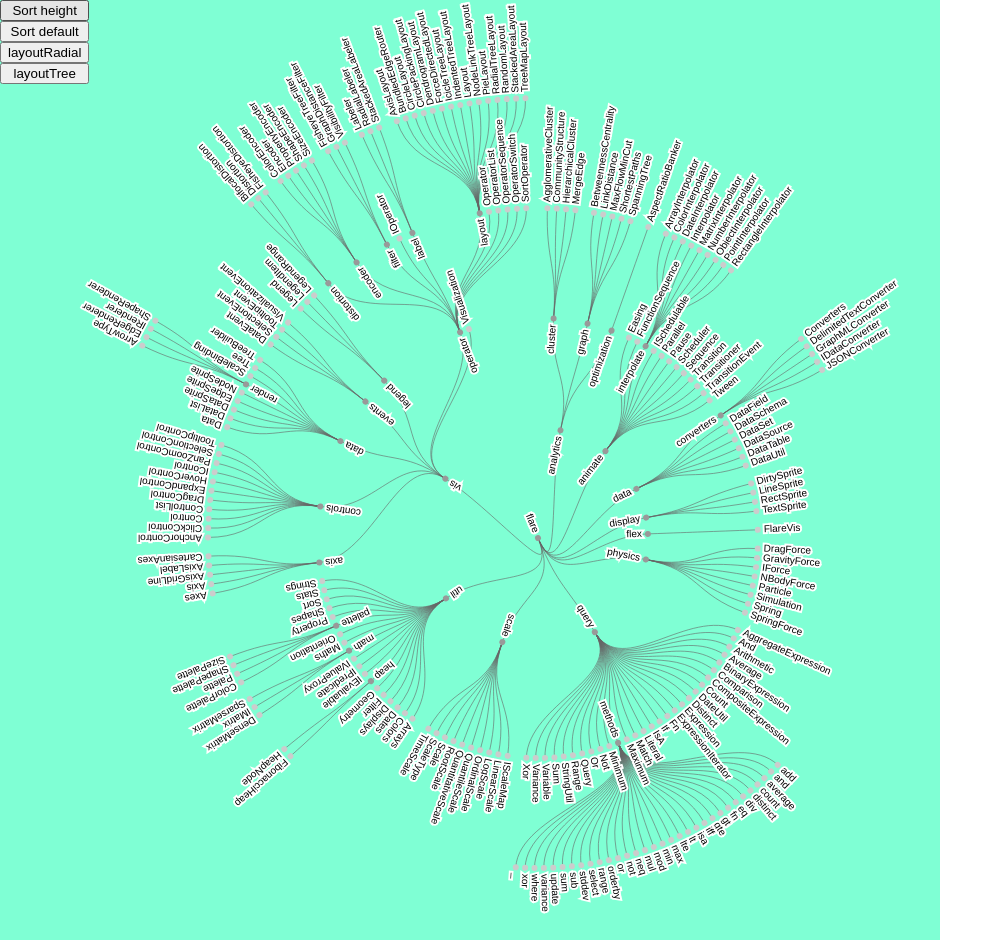
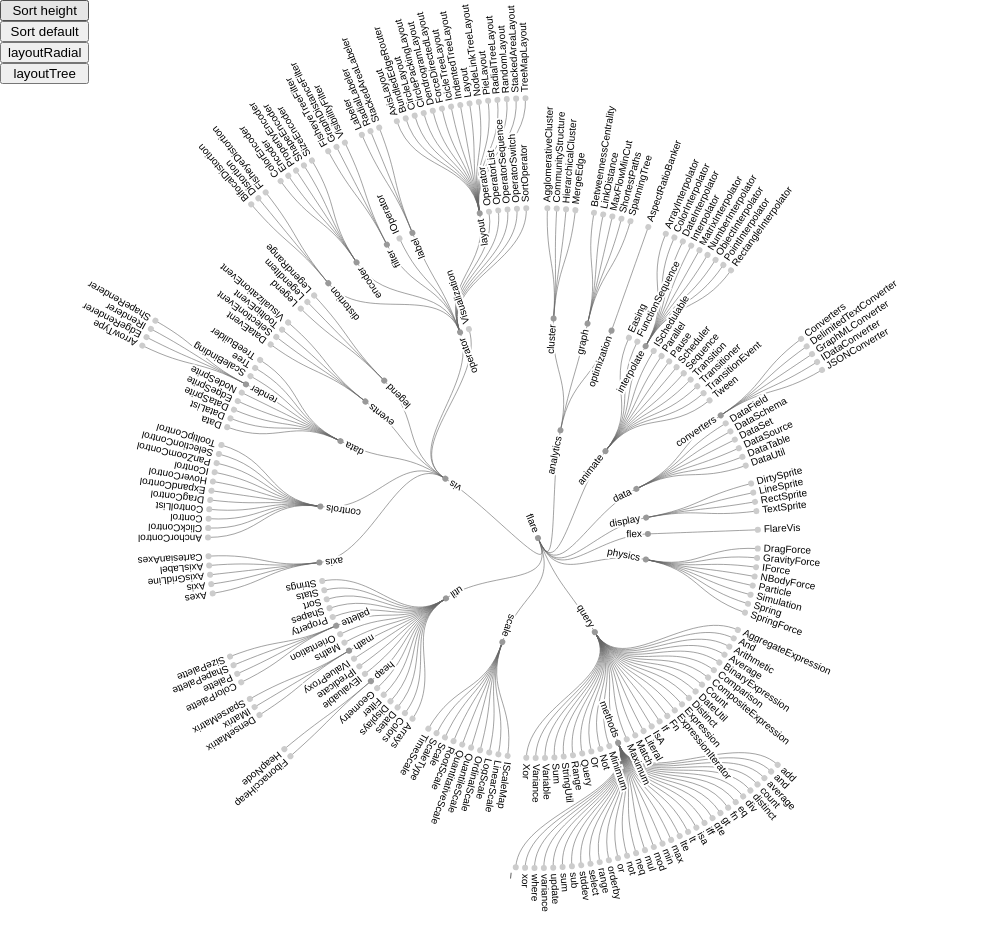
Before and after one commit to linnstrand/graph-craft, a React (Create React App) app: page / in a window 1280 px wide. Shown: the whole page, without its empty margins (0-1003 px from the left). Built offline with nearby package versions, Linux system fonts and the light colour scheme.

Commit message:
looks resonable

```diff
--- a/src/Tree.tsx
+++ b/src/Tree.tsx
@@ -139,8 +139,8 @@
       const w = firstElem?.width ?? nodeLength;
       // its better to adjust position with translate then changing the viewport
       const trans = `translate(${Math.ceil(w + MARGIN)},${-x0 + MARGIN})`;
-      d3.select(linesRef.current).attr('transform', trans).transition().duration(750).delay(750);
-      d3.select(nodesRef.current).attr('transform', trans).transition().duration(750);
+      d3.select(linesRef.current).attr('transform', trans);
+      d3.select(nodesRef.current).attr('transform', trans);
 
       const svg = d3.select(svgRef.current);
       svg.attr('height', () => height);
--- a/src/tree.css
+++ b/src/tree.css
@@ -10,7 +10,3 @@
   top: 0;
   left: 0;
 }
-
-svg {
-  background-color: aquamarine;
-}
```
